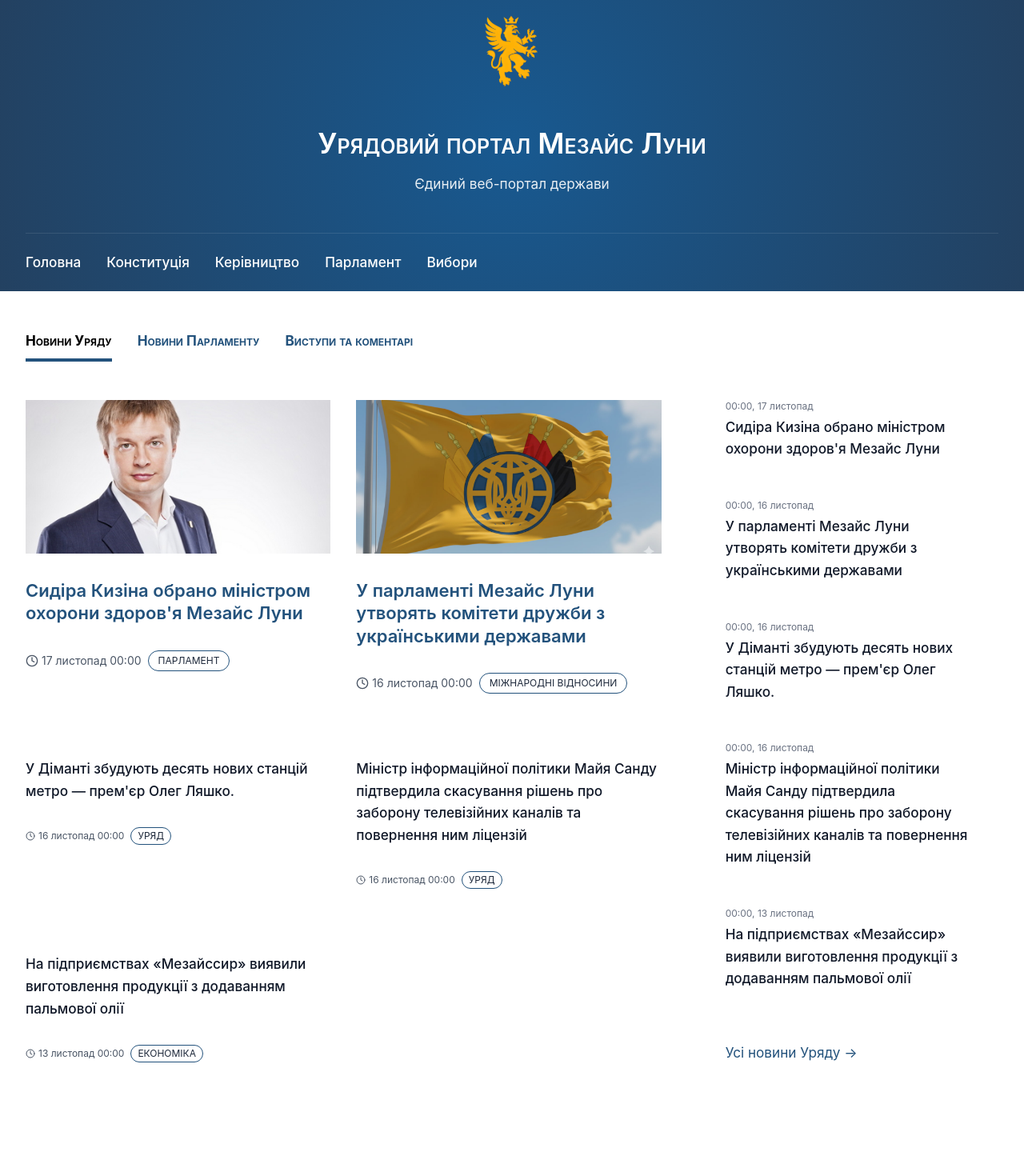
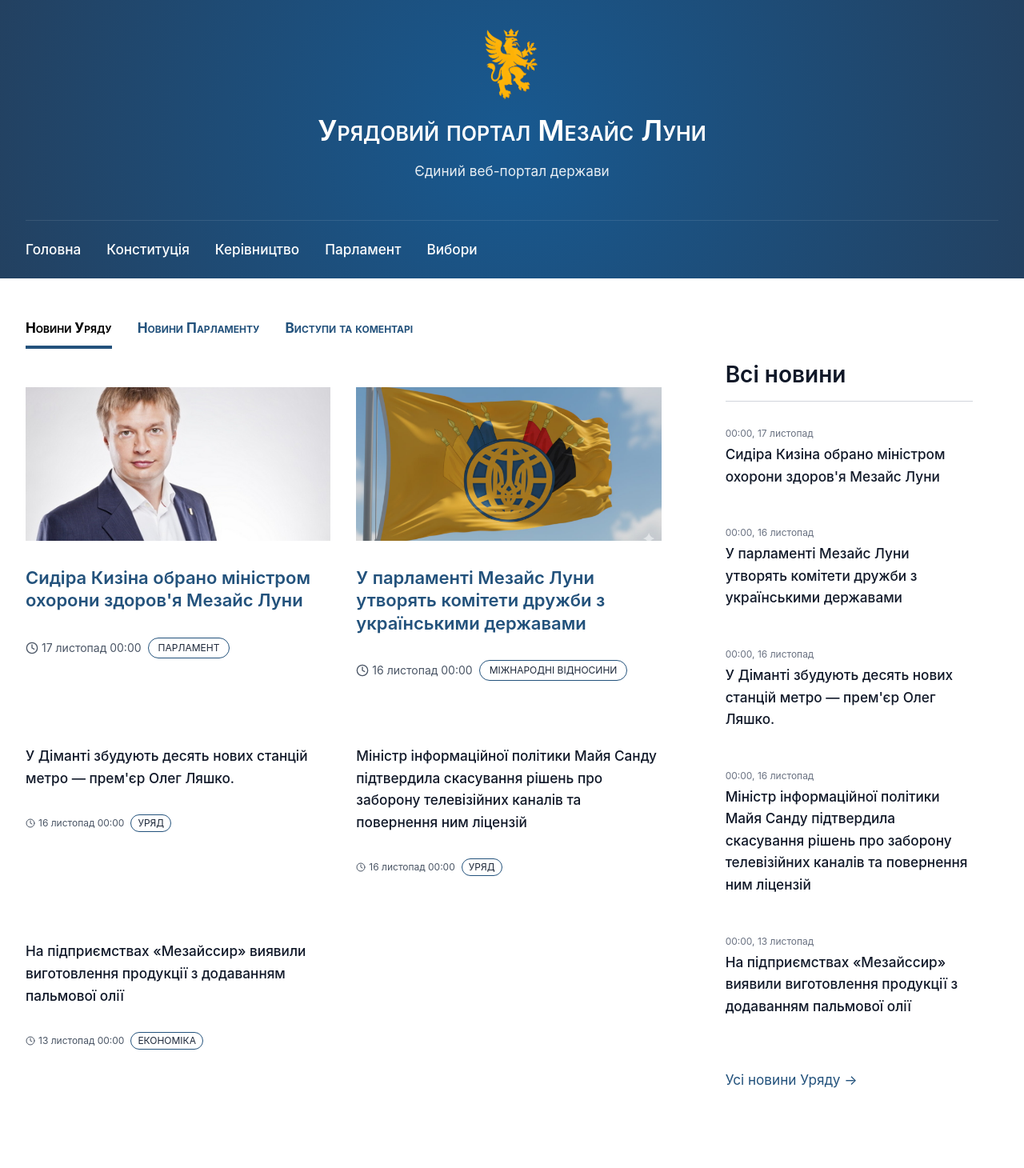
Before and after one commit to brusilivskiy-creator/mazaisluna, a Next.js app: page / in a window 1280 px wide. Shown: the top 1460 px of the page at 80% size. Built offline with nearby package versions, Linux system fonts and the light colour scheme; a web font is replaced by a local one.

Commit message:
Update header spacing, add 'Р’СЃС– РЅРѕРІРёРЅРё' title above sidebar news, adjust layout

```diff
--- a/components/layout/header/header.tsx
+++ b/components/layout/header/header.tsx
@@ -19,7 +19,7 @@ export function Header() {
         </div>
 
         {/* Основной контент хедера */}
-        <div className="w-full py-fluid-sm md:py-fluid-sm">
+        <div className="w-full pt-fluid-md pb-fluid-sm md:pt-fluid-md md:pb-fluid-sm">
           {/* Логотип */}
           <Logo />
 
--- a/components/layout/header/logo.tsx
+++ b/components/layout/header/logo.tsx
@@ -2,7 +2,7 @@ import Image from "next/image";
 
 export function Logo() {
   return (
-    <div className="flex justify-center mb-fluid-lg md:mb-fluid-md">
+    <div className="flex justify-center mb-fluid-sm md:mb-fluid-xs">
       <div className="relative w-20 h-20" style={{ width: 'clamp(4rem, 8vw, 6rem)', height: 'clamp(4rem, 8vw, 6rem)' }}>
         <Image
           src="/images/logo.svg"
--- a/sections/news/news-section-client.tsx
+++ b/sections/news/news-section-client.tsx
@@ -186,7 +186,14 @@ export function NewsSectionClient({ news, navigationItems }: NewsSectionClientPr
           {/* Правая колонка - список новостей */}
           <div className="lg:col-span-1">
             <div className="bg-white rounded-lg pt-0 px-0 md:px-fluid-md pb-fluid-md sticky top-4">
-              <div className="space-y-fluid-sm">
+              {/* Заголовок "Всі новини" */}
+              <h2
+                className="font-semibold text-gray-900 mb-fluid-md text-left pb-fluid-sm border-b border-gray-300 -mt-fluid-md"
+                style={{ fontFamily: "var(--font-proba)" }}
+              >
+                Всі новини
+              </h2>
+              <div className="space-y-fluid-sm mt-fluid-md">
                 {listNews.slice(0, 6).map((item) => {
                   const dateInfo = formatDate(item.date);
                   const slug = getNewsSlug(item.title);
```
